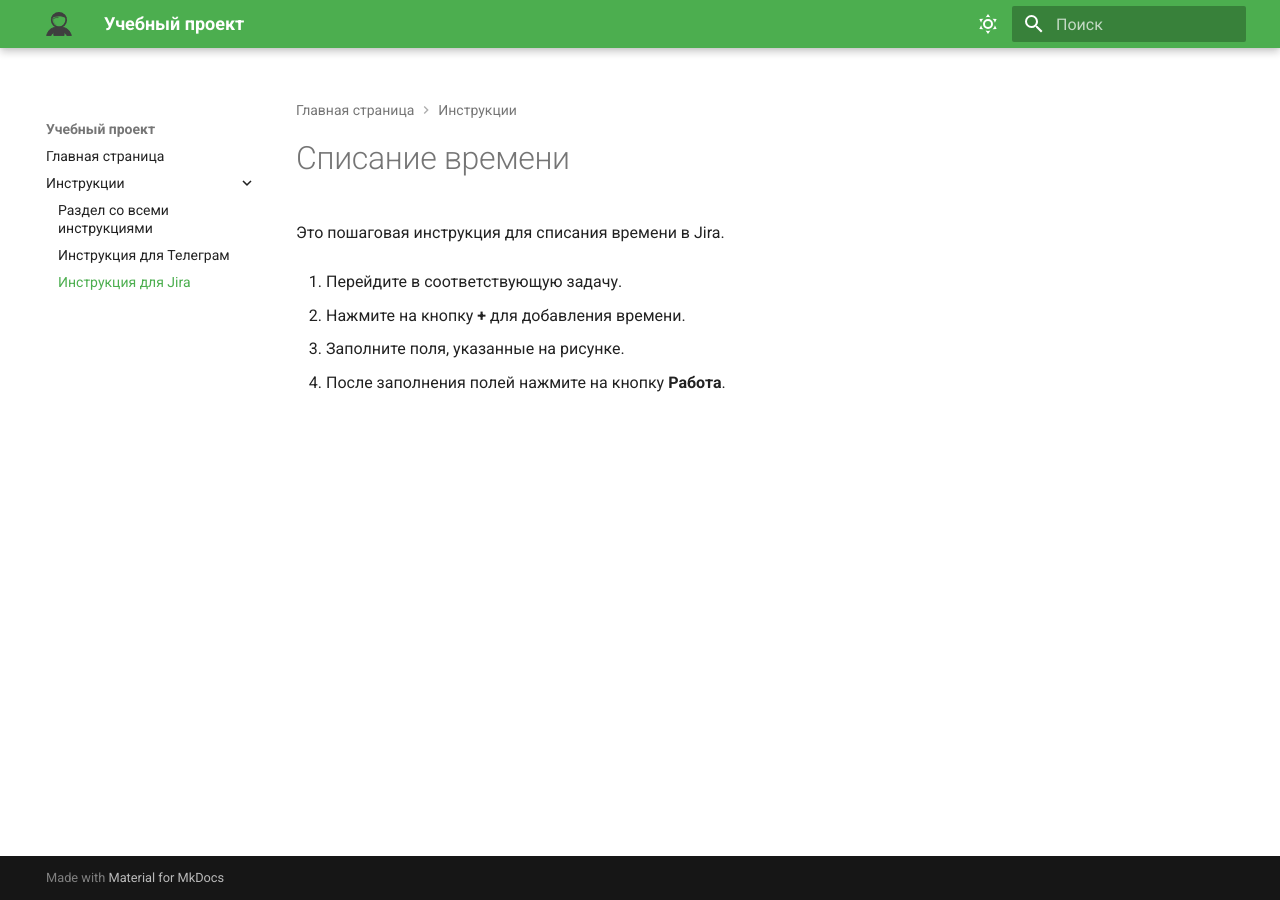
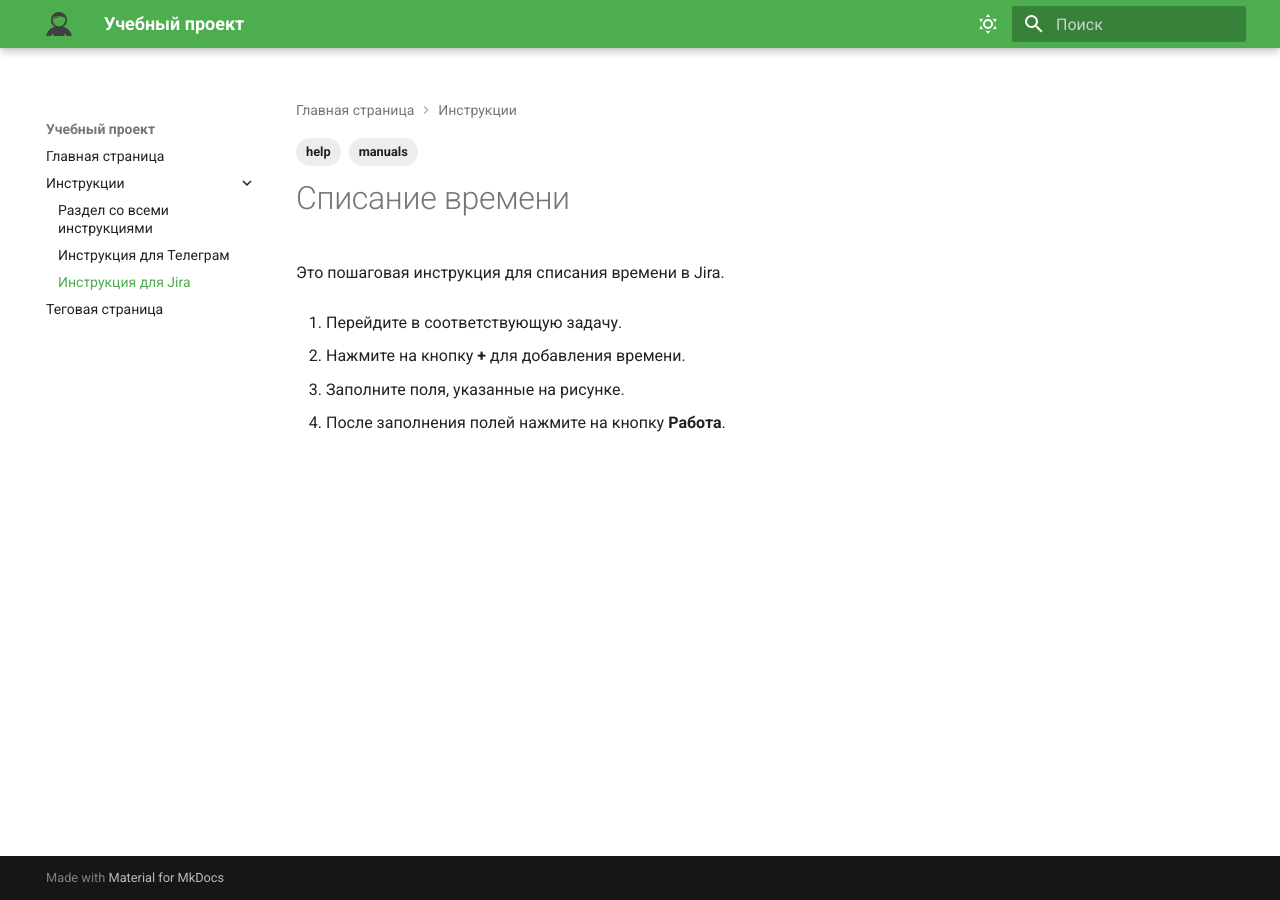
Before and after one commit to Katya-St11/katya-st-project, an MkDocs documentation site: the page built from docs/instructions/page-1.md, in a window 1280 px wide. Built offline with MkDocs 1.6.1 and Material for MkDocs 9.7.7, drawn with Linux system fonts in a browser that asks for light colours.

Commit message:
Добавила изменения

```diff
--- a/docs/instructions/page-1.md
+++ b/docs/instructions/page-1.md
@@ -1,3 +1,9 @@
+---
+tags:
+  - help
+  - manuals
+---
+
 # Списание времени
 
 Это пошаговая инструкция для списания времени в Jira.
--- a/mkdocs.yml
+++ b/mkdocs.yml
@@ -47,6 +47,7 @@ nav: # Структура сайта
      - instructions/index.md
      - Инструкция для Телеграм: instructions/katya-st-instruction.md
      - Инструкция для Jira: instructions/page-1.md
+   - Теговая страница: tags.md
 
 markdown_extensions: # Расширения markdown
   - admonition # Поддержка информационных панелей (сообщений типа «Внимание», «Совет», «Примечание», etc.)
@@ -63,3 +64,11 @@ markdown_extensions: # Расширения markdown
   - pymdownx.emoji: # Иконки и эмодзи
       emoji_index: !!python/name:material.extensions.emoji.twemoji
       emoji_generator: !!python/name:material.extensions.emoji.to_svg
+
+plugins:
+  - search
+  - tags:
+      tags_allowed:
+      - manuals
+      - help
+  - glightbox
```
Also changed, not shown: docs/index.md (+0 -2 lines), docs/instructions/index.md (+1 -3 lines), docs/instructions/katya-st-instruction.md (+6 -0 lines), docs/tags.md (added, +3 -0 lines).
